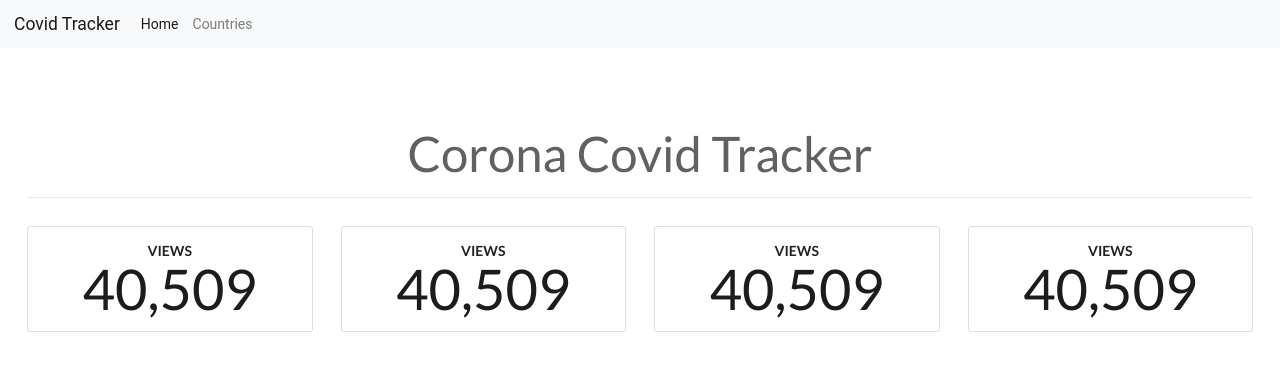
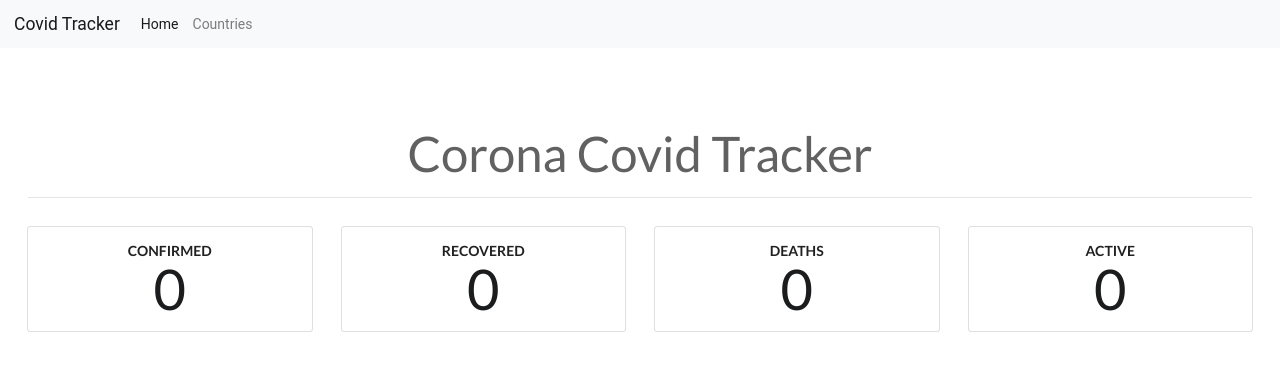
Before and after one commit to nalinkode/covidTracker, an Angular app: page / in a window 1280 px wide. Shown: the top 370 px of the page. Built offline with nearby package versions, Linux system fonts and the light colour scheme; no server answers.

Commit message:
1 file modified

```diff
--- a/src/app/shared/home/home.component.html
+++ b/src/app/shared/home/home.component.html
@@ -5,10 +5,10 @@
  <div class= "card col p-3 m-3">
     <div class="ui statistic">
   <div class="label">
-    Views
+    Confirmed
   </div>
   <div class="value">
-    40,509
+  {{totalConfirmed}}
   </div>
 </div>
  </div>
@@ -16,10 +16,10 @@
  <div class= "card col p-3 m-3">
     <div class="ui statistic">
   <div class="label">
-    Views
+    Recovered
   </div>
   <div class="value">
-    40,509
+    {{totalRecovered}}
   </div>
 </div>
  </div>
@@ -27,10 +27,10 @@
  <div class= "card col p-3 m-3">
     <div class="ui statistic">
   <div class="label">
-    Views
+    Deaths
   </div>
   <div class="value">
-    40,509
+    {{totalDeaths}}
   </div>
 </div>
  </div>
@@ -38,10 +38,10 @@
  <div class= "card col p-3 m-3">
     <div class="ui statistic">
   <div class="label">
-    Views
+    Active
   </div>
   <div class="value">
-    40,509
+    {{totalActive}}
   </div>
 </div>
  </div>
```
